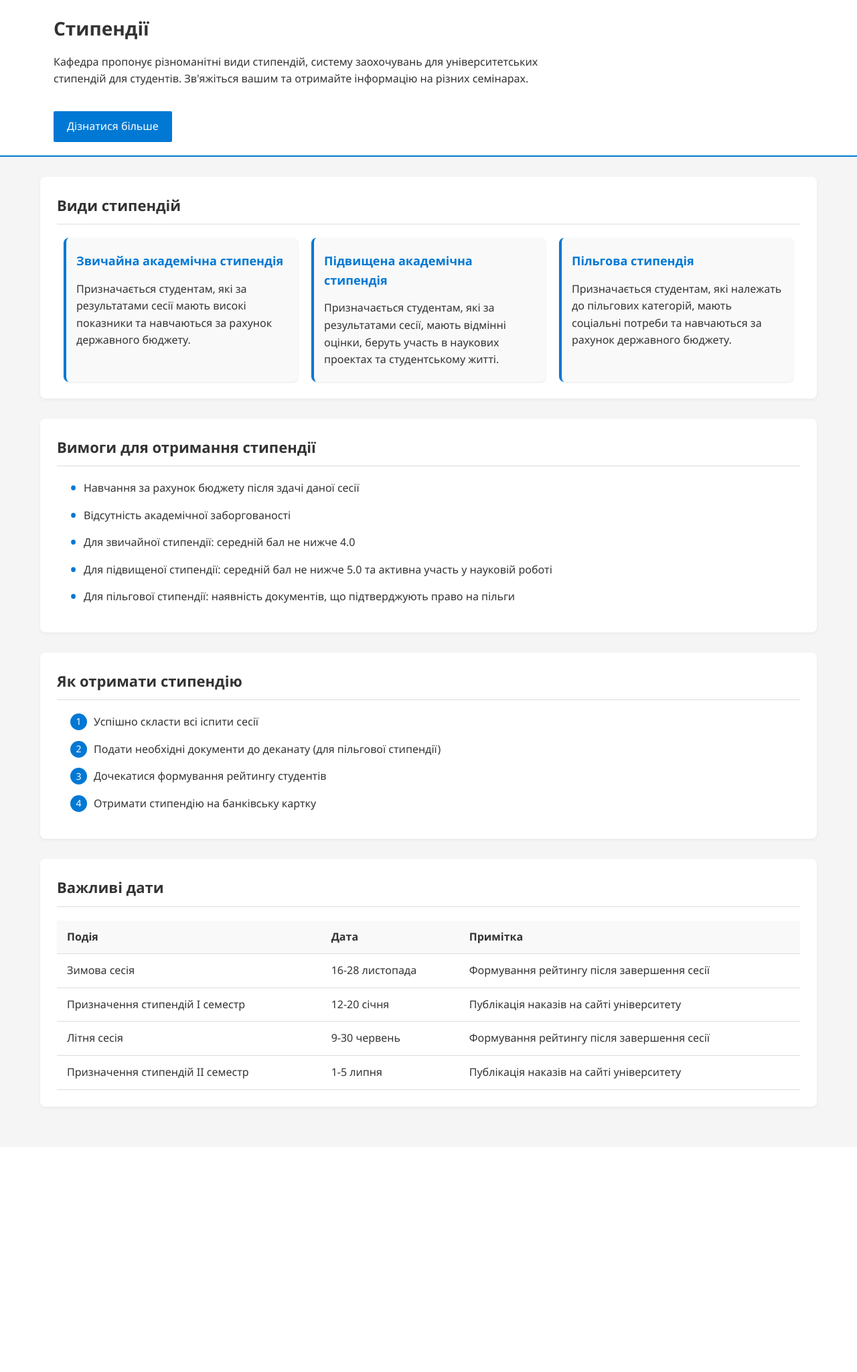
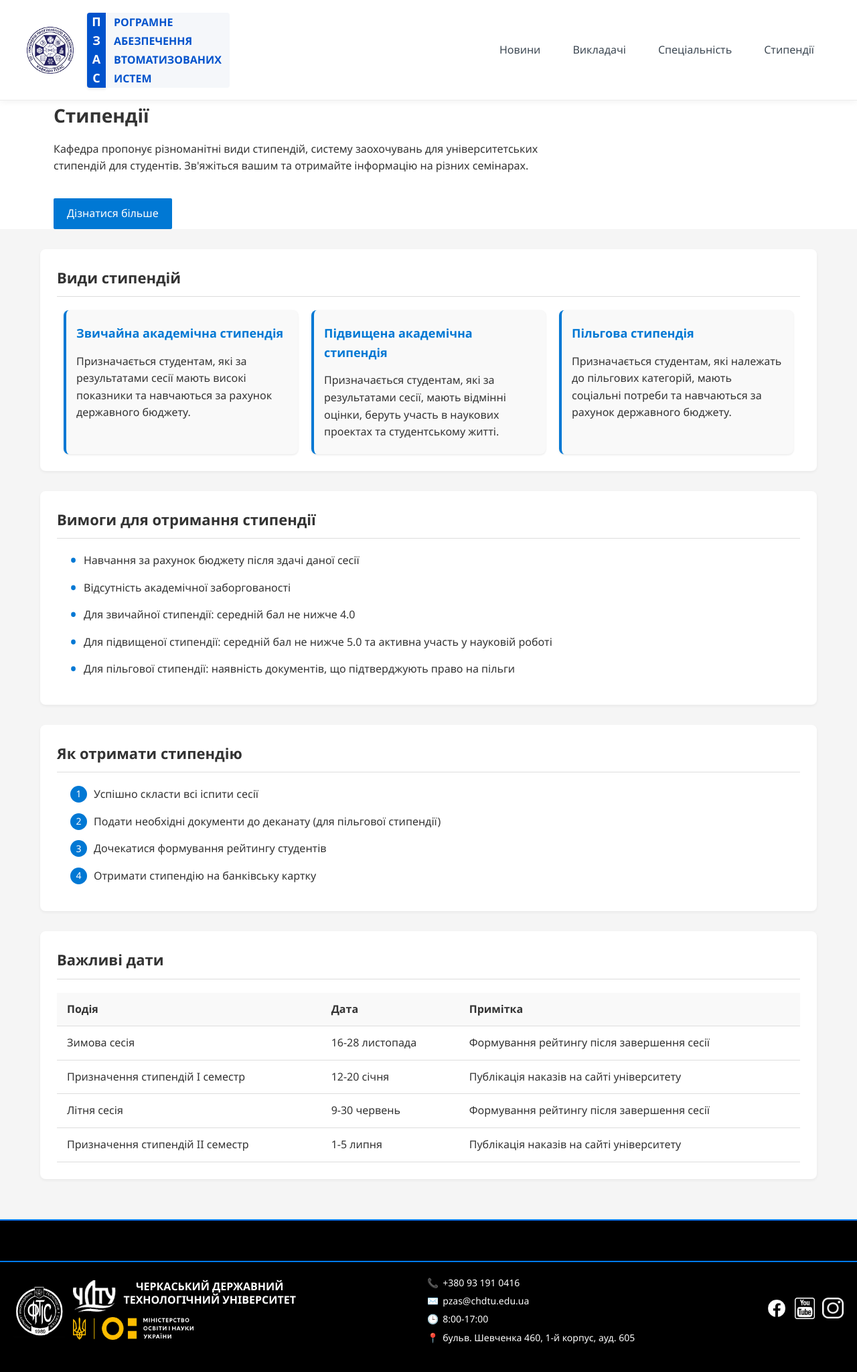
Before and after one commit to Maaxcon/PZAS, a plain HTML site: page html-page/scholarship.html in a window 1280 px wide. Shown: the whole page at 67% size. Before the commit the page ends 1712 px from the top, so only its background shows below. Drawn offline with Linux system fonts and the light colour scheme.

Commit message:
Hierarchy, connecting components

```diff
--- a/footer.html
+++ b/contains(H-F)_HTML/footer.html
@@ -108,7 +108,7 @@ body {
     display: flex;
     flex-direction: row;
     gap: 10px;
-    margin-right: -15%;
+
 }
 
 .footer-right a img {
@@ -154,13 +154,13 @@ body {
 
           <!-- Ліва частина: ФІТІС + група логотипів -->
           <div class="footer-left">
-            <img src="img-main-page/fitis_logo.png" alt="ФІТІС" class="logo-icon">
+            <img src="/img-main-page/fitis_logo.png" alt="ФІТІС" class="logo-icon">
             <div class="logo-block">
                 <div class ="logo-chdtu-block">
-                    <img src="img-main-page/chdtu_logo 3.png" alt="ЧДТУ" class="logo-chdtu">
+                    <img src="/img-main-page/chdtu_logo 3.png" alt="ЧДТУ" class="logo-chdtu">
                     <div class="footer-title">Черкаський державний<br>технологічний університет</div>
                 </div>
-              <img src="img-main-page/UA_Logo.png" alt="UA" class="logo_ua">
+              <img src="/img-main-page/UA_Logo.png" alt="UA" class="logo_ua">
             </div>
           </div>
 
@@ -176,9 +176,9 @@ body {
 
           <!-- Права частина: Соцмережі -->
           <div class="footer-right">
-            <a href="#"><img src="img-main-page/facebook.png" alt="Facebook"></a>
-            <a href="#"><img src="img-main-page/youtube.png" alt="YouTube"></a>
-            <a href="#"><img src="img-main-page/instagram.png" alt="Instagram"></a>
+            <a href="#"><img src="/img-main-page/facebook.png" alt="Facebook"></a>
+            <a href="#"><img src="/img-main-page/youtube.png" alt="YouTube"></a>
+            <a href="#"><img src="/img-main-page/instagram.png" alt="Instagram"></a>
           </div>
 
         </div>
--- a/header.html
+++ b/contains(H-F)_HTML/header.html
@@ -1,5 +1,5 @@
 <div class="logo-container">
-    <img src="img-main-page/Logo_fitis.png" alt="Logo-PZAS">
+    <img src="/img-main-page/Logo_fitis.png" alt="Logo-PZAS">
 
     <div class="pz-block">
         <div class="pz-letters">
--- a/index.html
+++ b/html-page/index.html
@@ -5,9 +5,9 @@
     <meta name="viewport" content="width=device-width, initial-scale=1.0">
     <title>Кафедра ПЗАС</title>
 
-    <link rel="stylesheet" href="css/style-main.css">
-    <link rel="stylesheet" href="fonts.css">
-   <link rel="stylesheet" href="header_style.css">
+    <link rel="stylesheet" href="/css/style-main.css">
+    <link rel="stylesheet" href="/css/fonts.css">
+    <link rel="stylesheet" href="/css/header_style.css">
 
 
 </head>
@@ -115,6 +115,8 @@
         </div>
     </section>
 
-    <script src="script_main.js"></script>
+    <footer class="footer"></footer>
+
+    <script src="/script/script_connect_H-F.js"></script>
 </body>
 </html>
--- a/scholarship.html
+++ b/html-page/scholarship.html
@@ -4,10 +4,13 @@
     <meta charset="UTF-8">
     <meta name="viewport" content="width=device-width, initial-scale=1.0">
     <title>Стипендії</title>
+    <link rel="stylesheet" href="/css/header_style.css">
+    <link rel="stylesheet" href="/css/scholarship.css">
 </head>
-    <link rel="stylesheet" href="scholarship.css"> <!-- Link to your CSS file -->
+     <!-- Link to your CSS file -->
 <body>
-    <header>
+    <header class="header"></header>
+    <div>
         <div class="container">
             <div class="header-content">
                 <h1>Стипендії</h1>
@@ -15,7 +18,7 @@
                 <a href="#" class="btn-primary">Дізнатися більше</a>
             </div>
         </div>
-    </header>
+    </div>
 
     <div class="section">
         <div class="container">
@@ -106,5 +109,7 @@
             </div>
         </div>
     </div>
+    <footer class="footer"></footer>
+    <script src="/script/script_connect_H-F.js"></script>
 </body>
 </html>
--- /dev/null
+++ b/script/script_connect_H-F.js
@@ -0,0 +1,11 @@
+fetch('/contains(H-F)_HTML/header.html')
+.then(responce => responce.text())
+.then(data =>{
+    document.querySelector(".header").innerHTML = data
+})
+
+fetch('/contains(H-F)_HTML/footer.html')
+.then(responce => responce.text())
+.then(data =>{
+    document.querySelector(".footer").innerHTML = data
+})
--- a/script_main.js
+++ /dev/null
@@ -1,5 +0,0 @@
-fetch('header.html')
-.then(responce => responce.text())
-.then(data =>{
-    document.querySelector(".header").innerHTML = data
-})
```
Also changed, not shown: html-page/lecturs.html (renamed from lecturs.html, +1 -1 lines), css/header_style.css (renamed from header_style.css), css/lecturs.css (renamed from lecturs.css), css/scholarship.css (renamed from scholarship.css).
